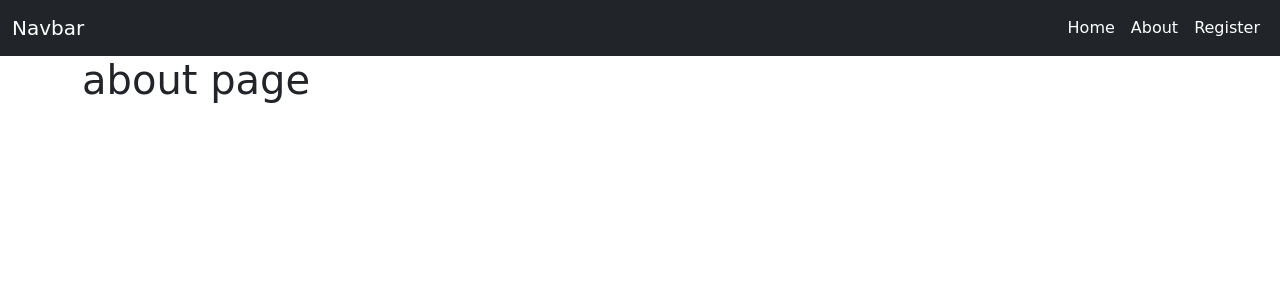
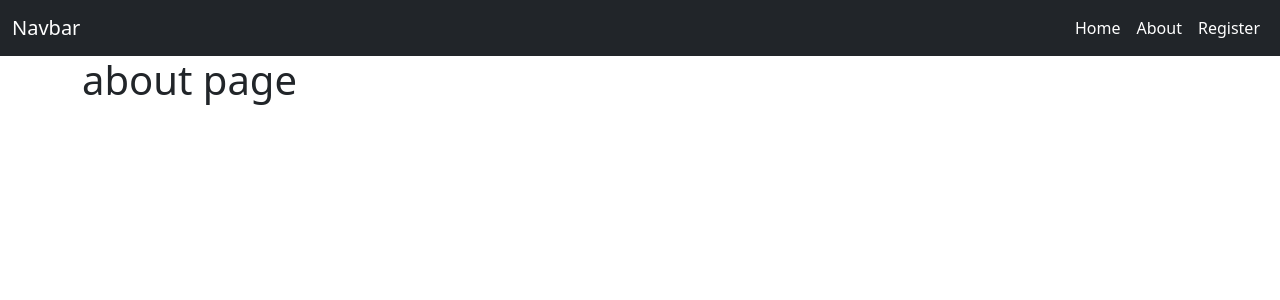
Before and after one commit to moniruzzamansaikat/first-fony, a Symfony app: template templates/site/about.html.twig in a window 1280 px wide. Shown: the top 300 px of the page. Run offline with Twig, Linux system fonts and the light colour scheme; the template is opened without the code that fills it, so the values that code supplies are empty; some libraries are stand-ins or nearby versions.

Commit message:
style changed

```diff
--- a/public/site/css/site.css
+++ b/public/site/css/site.css
@@ -1,3 +1,3 @@
 body {
-  font-family: cursive;
+  font-family: system-ui, -apple-system, BlinkMacSystemFont, 'Segoe UI', Roboto, Oxygen, Ubuntu, Cantarell, 'Open Sans', 'Helvetica Neue', sans-serif;
 }
```
